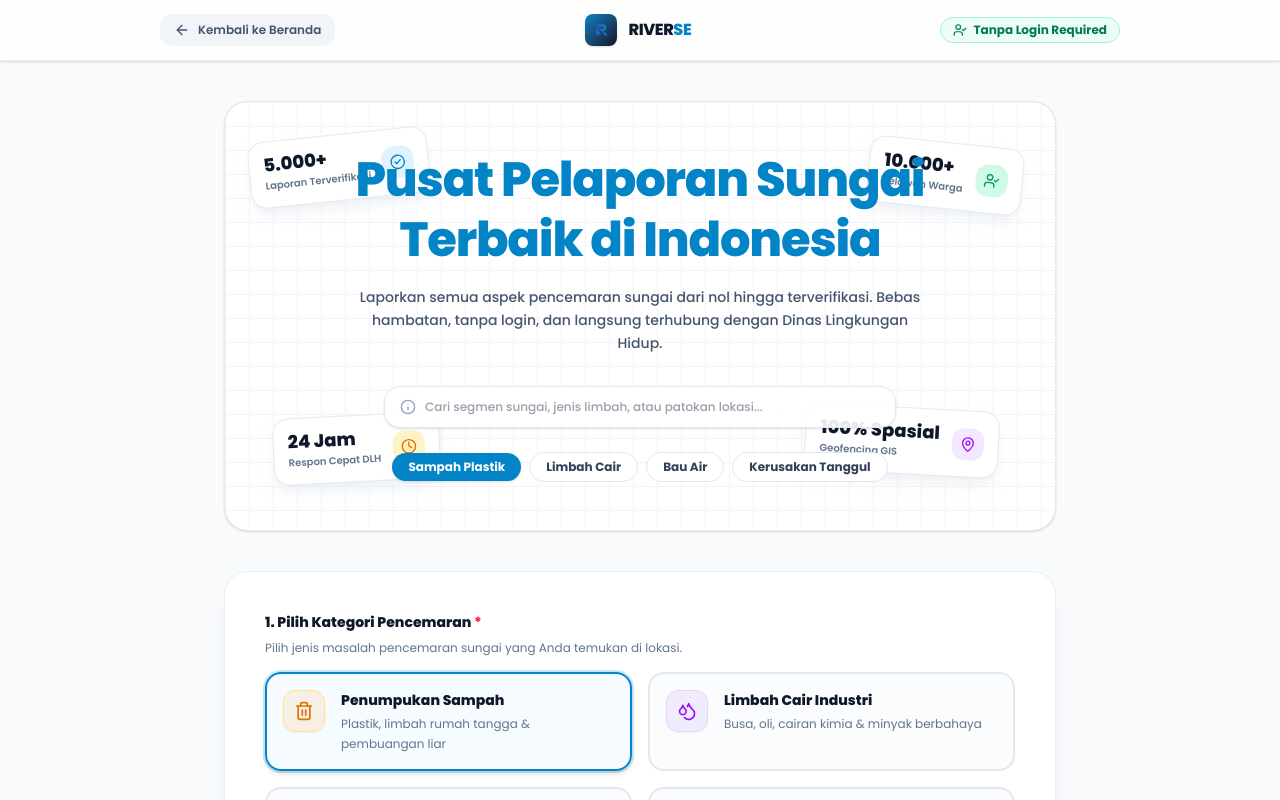
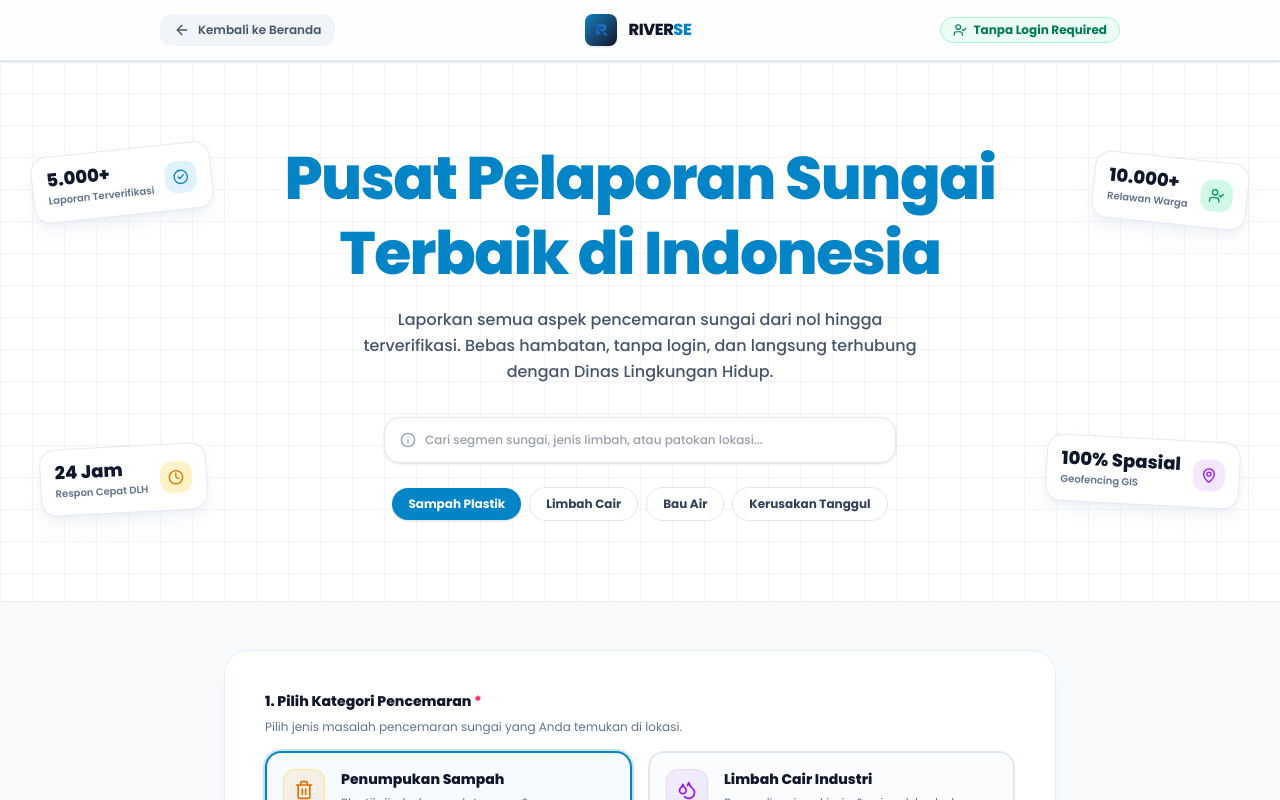
Before and after one commit to riverse-id/frontend, a Next.js app: page /lapor in a window 1280 px wide. Shown: the top 800 px of the page. Built offline with nearby package versions, Linux system fonts and the light colour scheme.

Commit message:
refactor: change hero from boxed card to full-bleed edge-to-edge section on report page

```diff
--- a/app/lapor/page.tsx
+++ b/app/lapor/page.tsx
@@ -173,17 +173,13 @@ export default function LaporPage() {
       </header>
 
       {/* ============================================================ */}
-      {/* MAIN FORM CONTENT AREA                                       */}
+      {/* HERO SECTION: Full-Bleed Edge-to-Edge Grid Paper Background   */}
       {/* ============================================================ */}
-      <main className="max-w-4xl mx-auto px-4 sm:px-6 lg:px-8 pt-10">
+      <section className="relative w-full bg-white bg-[linear-gradient(to_right,#f1f5f9_1px,transparent_1px),linear-gradient(to_bottom,#f1f5f9_1px,transparent_1px)] [background-size:32px_32px] border-b border-slate-200/80 py-16 sm:py-20 overflow-hidden">
+        <div className="max-w-7xl mx-auto px-4 sm:px-6 lg:px-8 text-center relative">
 
-        {/* ============================================================ */}
-        {/* HERO SECTION: White Grid Graph Background & Floating Badges */}
-        {/* ============================================================ */}
-        <div className="relative bg-white bg-[linear-gradient(to_right,#f1f5f9_1px,transparent_1px),linear-gradient(to_bottom,#f1f5f9_1px,transparent_1px)] [background-size:24px_24px] rounded-3xl border border-slate-200/90 shadow-sm overflow-hidden py-12 px-4 sm:px-10 text-center mb-10">
-
-          {/* Floating Tilted Cards (Left & Right - Matching Reference Design) */}
-          <div className="hidden lg:block absolute left-6 top-8 -rotate-6 hover:rotate-0 transition-transform duration-300 z-10">
+          {/* Floating Tilted Cards (Placed on spacious wide margins so no collision with text) */}
+          <div className="hidden lg:block absolute left-2 xl:left-8 top-2 -rotate-6 hover:rotate-0 transition-transform duration-300 z-10">
             <div className="bg-white border border-slate-200/90 rounded-2xl p-3.5 shadow-lg shadow-slate-200/50 flex items-center gap-3">
               <div className="flex flex-col text-left">
                 <span className="font-extrabold text-lg text-slate-900 leading-none">5.000+</span>
@@ -195,7 +191,7 @@ export default function LaporPage() {
             </div>
           </div>
 
-          <div className="hidden lg:block absolute right-8 top-10 rotate-6 hover:rotate-0 transition-transform duration-300 z-10">
+          <div className="hidden lg:block absolute right-2 xl:right-8 top-4 rotate-6 hover:rotate-0 transition-transform duration-300 z-10">
             <div className="bg-white border border-slate-200/90 rounded-2xl p-3.5 shadow-lg shadow-slate-200/50 flex items-center gap-3">
               <div className="flex flex-col text-left">
                 <span className="font-extrabold text-lg text-slate-900 leading-none">10.000+</span>
@@ -207,7 +203,7 @@ export default function LaporPage() {
             </div>
           </div>
 
-          <div className="hidden lg:block absolute left-12 bottom-12 -rotate-3 hover:rotate-0 transition-transform duration-300 z-10">
+          <div className="hidden lg:block absolute left-4 xl:left-10 bottom-2 -rotate-3 hover:rotate-0 transition-transform duration-300 z-10">
             <div className="bg-white border border-slate-200/90 rounded-2xl p-3.5 shadow-lg shadow-slate-200/50 flex items-center gap-3">
               <div className="flex flex-col text-left">
                 <span className="font-extrabold text-lg text-slate-900 leading-none">24 Jam</span>
@@ -219,7 +215,7 @@ export default function LaporPage() {
             </div>
           </div>
 
-          <div className="hidden lg:block absolute right-14 bottom-14 rotate-3 hover:rotate-0 transition-transform duration-300 z-10">
+          <div className="hidden lg:block absolute right-4 xl:right-10 bottom-4 rotate-3 hover:rotate-0 transition-transform duration-300 z-10">
             <div className="bg-white border border-slate-200/90 rounded-2xl p-3.5 shadow-lg shadow-slate-200/50 flex items-center gap-3">
               <div className="flex flex-col text-left">
                 <span className="font-extrabold text-lg text-slate-900 leading-none">100% Spasial</span>
@@ -231,18 +227,18 @@ export default function LaporPage() {
             </div>
           </div>
 
-          {/* Main Hero Header Title */}
-          <div className="max-w-2xl mx-auto relative z-20">
-            <h1 className="text-3xl sm:text-5xl font-extrabold tracking-tight text-[#0284C7] leading-tight mb-4">
+          {/* Main Hero Header Content */}
+          <div className="max-w-3xl mx-auto relative z-20">
+            <h1 className="text-3xl sm:text-5xl lg:text-6xl font-extrabold tracking-tight text-[#0284C7] leading-tight mb-4">
               Pusat Pelaporan Sungai <br className="hidden sm:block" />
               <span className="text-[#0284C7]">Terbaik di Indonesia</span>
             </h1>
 
-            <p className="text-xs sm:text-sm text-slate-600 leading-relaxed font-medium max-w-xl mx-auto mb-8">
+            <p className="text-xs sm:text-sm lg:text-base text-slate-600 leading-relaxed font-medium max-w-xl mx-auto mb-8">
               Laporkan semua aspek pencemaran sungai dari nol hingga terverifikasi. Bebas hambatan, tanpa login, dan langsung terhubung dengan Dinas Lingkungan Hidup.
             </p>
 
-            {/* Search Input Box (Matching Reference Design) */}
+            {/* Search Input Box */}
             <div className="relative max-w-lg mx-auto mb-6">
               <div className="absolute inset-y-0 left-0 pl-4 flex items-center pointer-events-none text-slate-400">
                 <Info className="w-4 h-4" />
@@ -250,16 +246,16 @@ export default function LaporPage() {
               <input
                 type="text"
                 placeholder="Cari segmen sungai, jenis limbah, atau patokan lokasi..."
-                className="w-full pl-10 pr-4 py-3 rounded-2xl border border-slate-200 bg-white/90 shadow-sm text-xs font-medium text-slate-700 focus:outline-none focus:ring-2 focus:ring-[#0284C7] focus:bg-white"
+                className="w-full pl-10 pr-4 py-3.5 rounded-2xl border border-slate-200 bg-white/95 shadow-sm text-xs font-medium text-slate-700 focus:outline-none focus:ring-2 focus:ring-[#0284C7] focus:bg-white"
               />
             </div>
 
-            {/* Category Filter Pills (Matching Reference Design) */}
+            {/* Category Filter Pills */}
             <div className="flex flex-wrap items-center justify-center gap-2">
               <button
                 type="button"
                 onClick={() => setCategory("sampah")}
-                className={`px-4 py-1.5 rounded-full text-xs font-bold transition-all ${
+                className={`px-4 py-2 rounded-full text-xs font-bold transition-all ${
                   category === "sampah"
                     ? "bg-[#0284C7] text-white shadow-sm"
                     : "bg-white border border-slate-200 text-slate-700 hover:bg-slate-50"
@@ -270,7 +266,7 @@ export default function LaporPage() {
               <button
                 type="button"
                 onClick={() => setCategory("limbah-cair")}
-                className={`px-4 py-1.5 rounded-full text-xs font-bold transition-all ${
+                className={`px-4 py-2 rounded-full text-xs font-bold transition-all ${
                   category === "limbah-cair"
                     ? "bg-[#0284C7] text-white shadow-sm"
                     : "bg-white border border-slate-200 text-slate-700 hover:bg-slate-50"
@@ -281,7 +277,7 @@ export default function LaporPage() {
               <button
                 type="button"
                 onClick={() => setCategory("bau-warna")}
-                className={`px-4 py-1.5 rounded-full text-xs font-bold transition-all ${
+                className={`px-4 py-2 rounded-full text-xs font-bold transition-all ${
                   category === "bau-warna"
                     ? "bg-[#0284C7] text-white shadow-sm"
                     : "bg-white border border-slate-200 text-slate-700 hover:bg-slate-50"
@@ -292,7 +288,7 @@ export default function LaporPage() {
               <button
                 type="button"
                 onClick={() => setCategory("tanggul")}
-                className={`px-4 py-1.5 rounded-full text-xs font-bold transition-all ${
+                className={`px-4 py-2 rounded-full text-xs font-bold transition-all ${
                   category === "tanggul"
                     ? "bg-[#0284C7] text-white shadow-sm"
                     : "bg-white border border-slate-200 text-slate-700 hover:bg-slate-50"
@@ -303,6 +299,12 @@ export default function LaporPage() {
             </div>
           </div>
         </div>
+      </section>
+
+      {/* ============================================================ */}
+      {/* MAIN FORM CONTENT AREA                                       */}
+      {/* ============================================================ */}
+      <main className="max-w-4xl mx-auto px-4 sm:px-6 lg:px-8 py-12">
 
         {/* Form Container or Success Confirmation */}
         {isSubmitted ? (
```
